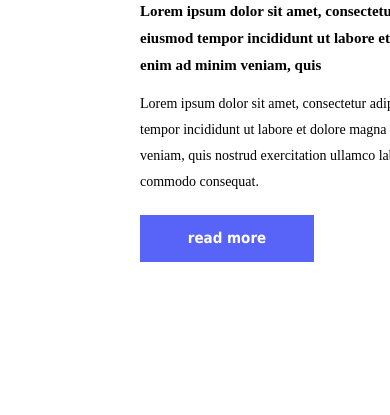
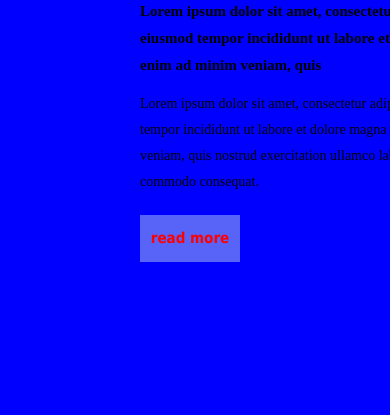
Before and after one commit to AnnaGigauri/midterm, a plain HTML site: page index.html in a window 390 px wide. Shown: the part 685-1100 px from the top of the page. Drawn offline with Linux system fonts and the light colour scheme.

Commit message:
added several responsive

```diff
--- /dev/null
+++ b/css/responsive.css
@@ -0,0 +1,14 @@
+@media(max-width: 570px){
+	.button{
+		width: 100px;
+		background-color: red;
+	}
+	.buttontxt{
+		color: red;
+	}
+}
+@media(max-width: 600px){
+	.section{
+		background-color: blue;
+	}
+}
--- a/css/style.css
+++ b/css/style.css
@@ -15,7 +15,7 @@
 }
 .child{
 	position: absolute;
-	max-width: 300px;
+	width: 300px;
 	margin-top: 146px;
 }
 ul{
@@ -58,7 +58,7 @@ h1{
 	display: flex;
 	margin-top: 460px;
 	height: 610px;
-	max-width: 1252px;
+	width: 1252px;
 }
 .div1{
 	margin-top: 30px;
@@ -175,7 +175,7 @@ h2{
 	display: flex;
 	justify-content: space-around;
 	justify-content: space-between 5px;
-	margin-left: 175px;
+	margin-left: 145px;
 	margin-right: 175px;
 	margin-top: 35px;
 }
--- a/index.html
+++ b/index.html
@@ -5,6 +5,7 @@
 	<title>midterm-unilab</title>
     <link rel="stylesheet" type="text/css" href="css/reset.css">
     <link rel="stylesheet" type="text/css" href="css/style.css">
+    <link rel="stylesheet" type="text/css" href="css/responsive.css">
 </head>
 <body>
 	 <div class="bg-img">
```
